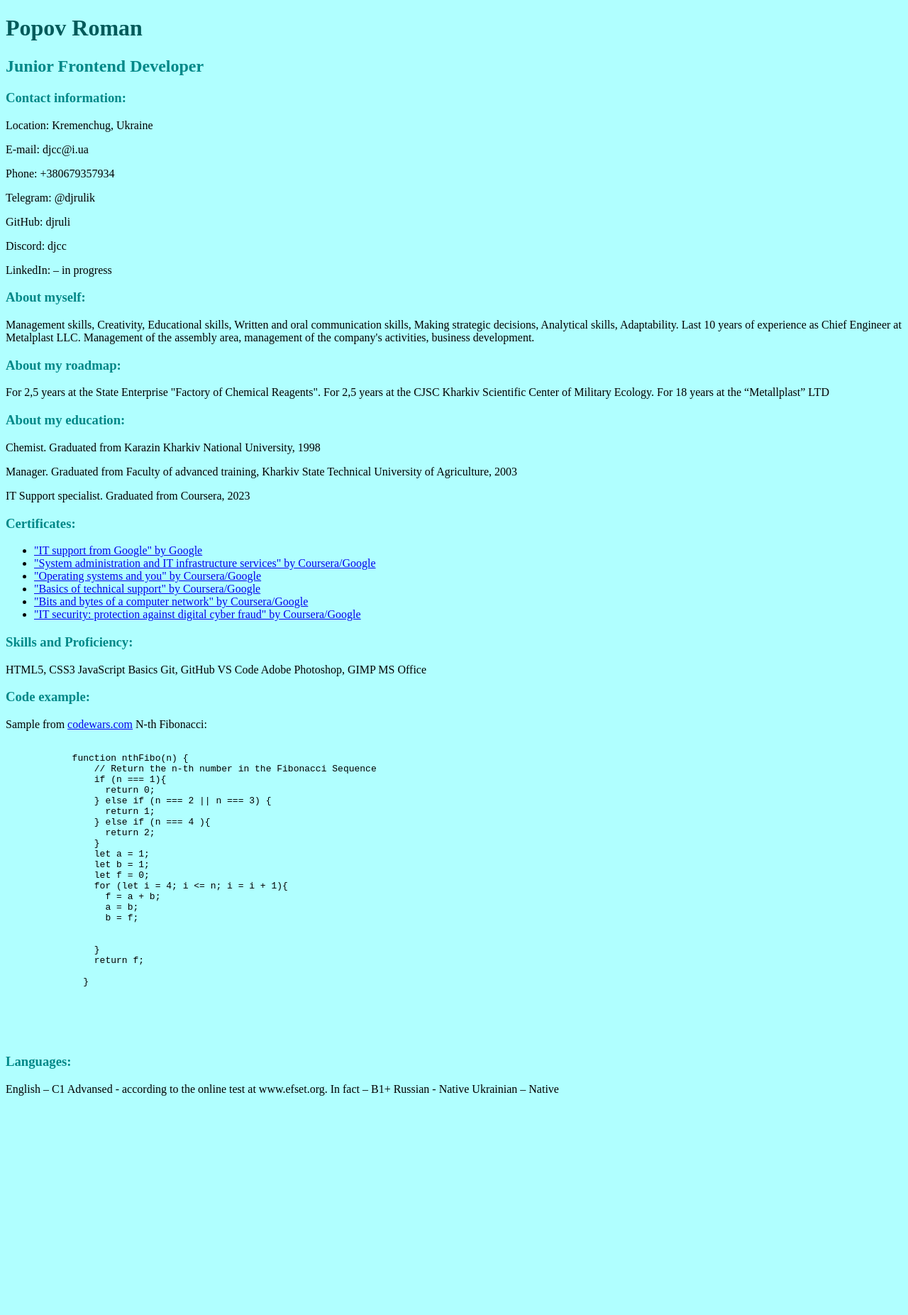
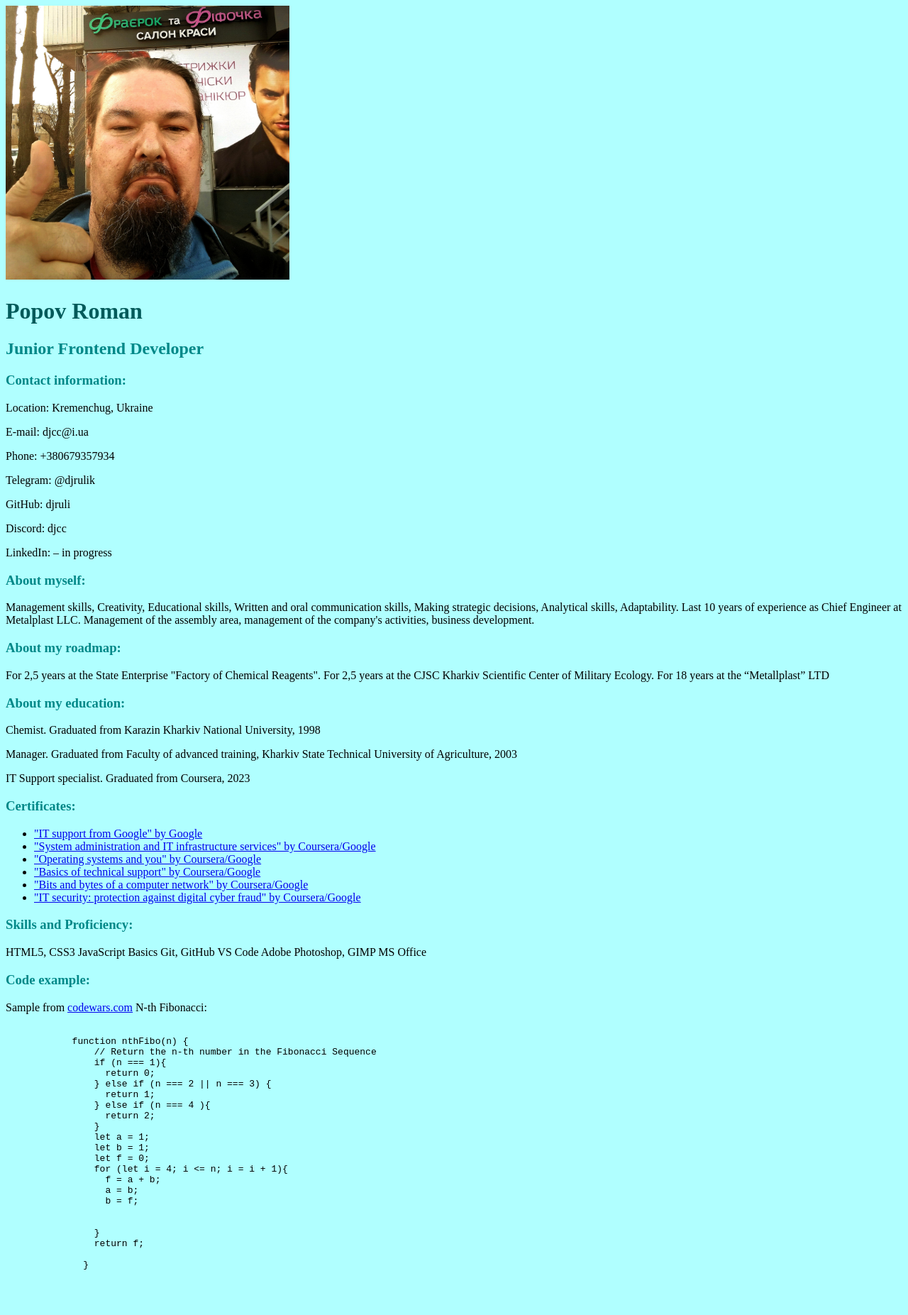
Before and after one commit to djruli/rsschool-cv, a plain HTML site: page index.html in a window 1280 px wide. Shown: the top 1853 px of the page at 71% size. Before the commit the page ends 1560 px from the top, so only its background shows below. Drawn offline with Linux system fonts and the light colour scheme.

Commit message:
feat: add photo

```diff
--- a/css/style.css
+++ b/css/style.css
@@ -14,3 +14,6 @@ h3 {
     padding: 0;
     margin: 0;
 }
+.photo {
+    width: 50vh;
+}
--- a/index.html
+++ b/index.html
@@ -6,8 +6,10 @@
     <meta name="viewport" content="width=device-width, initial-scale=1.0">
     <title>Popov Roman CV</title>
     <link rel="stylesheet" type="text/css" href="/css/style.css">
+    <link rel="shortcut icon" type="image/x-icon" href="/assets/1688575809.ico">
 </head>
 <body>
+    <img class="photo" src="/assets/Foto1.jpg" alt="MyPhoto">
     <h1>Popov Roman</h1>
     <h2>Junior Frontend Developer</h2>
     <div class="info">
@@ -87,8 +89,9 @@
     </div>
     <div class="info">
         <h3>Languages:</h3>
-        <p> English – C1 Advansed - according to the online test at www.efset.org. In fact – B1+ Russian - Native Ukrainian – Native
-        </p>
+        <p> English – C1 Advansed - according to the online test at www.efset.org. In fact – B1+</p>
+        <p>Russian - Native</p>
+        <p>Ukrainian – Native</p>
     </div>
 </body>
 <footer>
```
Also changed, not shown: assets/1688575809.ico (added), assets/Foto1.jpg (added).
